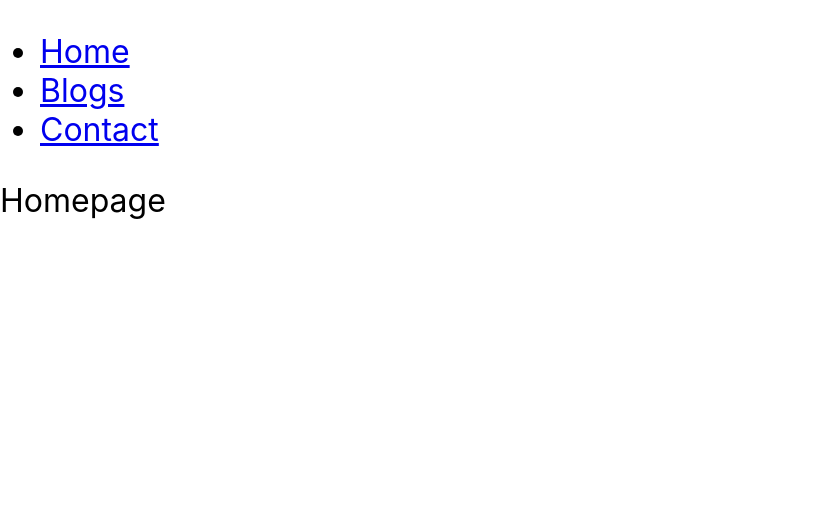
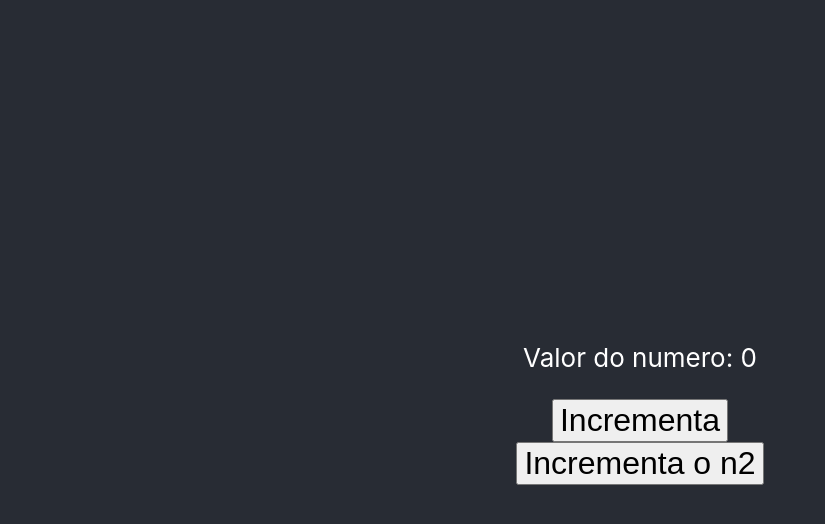
Before and after one commit to pedromareis/dw2-tp-aula, a React (Create React App) app: page / in a window 1280 px wide. Shown: the top 524 px of the page, without its empty margins (0-825 px from the left). Built offline with nearby package versions, Linux system fonts and the light colour scheme.

Commit message:
useEffect examples

```diff
--- a/src/App.js
+++ b/src/App.js
@@ -1,49 +1,37 @@
-import React, { useState } from "react";
+import React, { useEffect, useState } from "react";
 import "./App.css";
-import ListaNotas from "./components/ListaNotas";
-import { aluno1 } from "./data/notas-alunos";
-import Select from "react-select";
-
-import { BrowserRouter, Routes, Route } from "react-router-dom";
-import Layout from "./pages/Layout";
-import Home from "./pages/Home";
-import Blogs from "./pages/Blogs";
-import Contact from "./pages/Contact";
-import NoPage from "./pages/NoPage";
 
 function App() {
-  const [selectedOption, setSelectedOption] = useState(null);
+  const [numero, setNumero] = useState(0);
+  const [numero2, setNumero2] = useState(0);
+  const [alerta, setAlerta] = useState(undefined);
 
-  const options = [
-    { value: "chocolate", label: "Chocolate" },
-    { value: "strawberry", label: "Strawberry" },
-    { value: "vanilla", label: "Vanilla" },
-  ];
+  useEffect(() => {
+    console.log("useEffect tipo 3: array dependências com dependência numero");
+    if (numero > 10) {
+      setAlerta("Numero maior que 10");
+    }
+  }, [numero, numero2]);
 
   return (
-    <BrowserRouter>
-      <Routes>
-        <Route path="/" element={<Layout />}>
-          <Route index element={<Home />} />
-          <Route path="blogs" element={<Blogs />} />
-          <Route path="contact" element={<Contact />} />
-          <Route path="*" element={<NoPage />} />
-        </Route>
-      </Routes>
-    </BrowserRouter>
-
-    // <div className="App">
-    //   <header className="App-header">
-    //     <div>{/* <ListaNotas notas={aluno1} /> */}</div>
-    //     {/* <Select
-    //       defaultValue={selectedOption}
-    //       onChange={setSelectedOption}
-    //       options={options}
-    //       className="react-select-container"
-    //       classNamePrefix="react-select"
-    //     /> */}
-    //   </header>
-    // </div>
+    <div className="App">
+      <header className="App-header">
+        <p>Valor do numero: {numero}</p>
+        <button
+          style={{ fontSize: 32 + numero }}
+          onClick={() => setNumero(numero + 1)}
+        >
+          Incrementa
+        </button>
+        <button
+          style={{ fontSize: 32 + numero2 }}
+          onClick={() => setNumero2(numero2 + 1)}
+        >
+          Incrementa o n2
+        </button>
+        {alerta && <p>{alerta}</p>}
+      </header>
+    </div>
   );
 }
 
```
